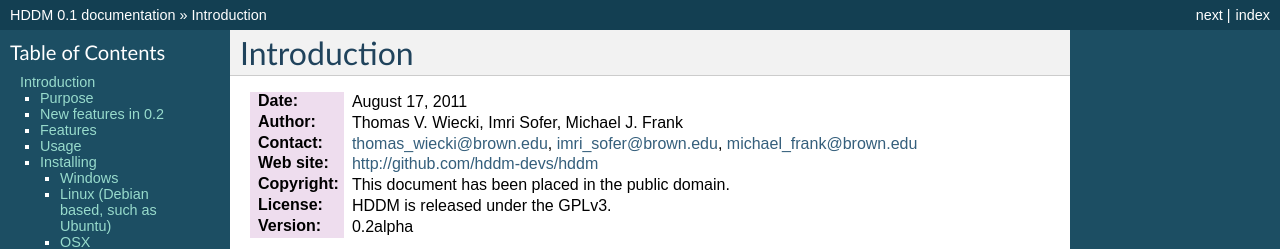
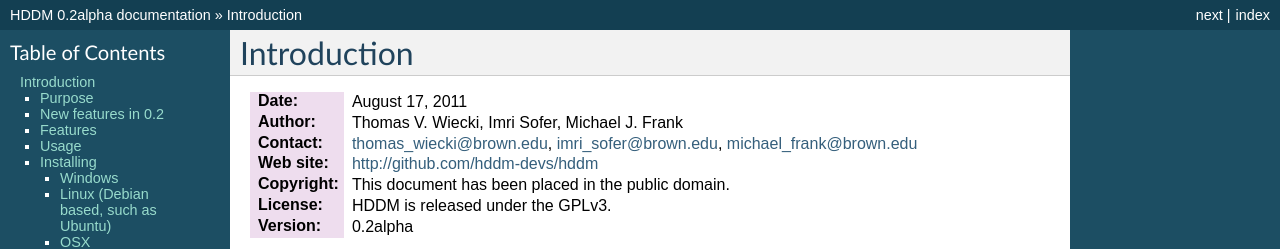
Before and after one commit to hddm-devs/hddm, a Sphinx documentation site: the page built from docs/index.rst, in a window 1280 px wide and 900 px high. Shown: the top 249 px of the window. Built offline with Sphinx 7.4.7, drawn with Linux system fonts in a browser that asks for light colours; formulas are drawn with MathJax 3; some of the changed text lies outside the part shown.

Commit message:
Bumped version to 0.2alpha.

```diff
--- a/docs/conf.py
+++ b/docs/conf.py
@@ -45,9 +45,9 @@
 # built documents.
 #
 # The short X.Y version.
-version = '0.1'
+version = '0.2'
 # The full version, including alpha/beta/rc tags.
-release = '0.1'
+release = '0.2alpha'
 
 # The language for content autogenerated by Sphinx. Refer to documentation
 # for a list of supported languages.
--- a/setup.py
+++ b/setup.py
@@ -11,7 +11,7 @@
 
 setup(
     name="HDDM",
-    version="0.1.1",
+    version="0.2alpha",
     author="Thomas V. Wiecki, Imri Sofer, Michael J. Frank",
     author_email="thomas_wiecki@brown.edu",
     url="http://github.com/hddm-devs/hddm",
--- a/setup_cython.py
+++ b/setup_cython.py
@@ -12,7 +12,7 @@
 
 setup(
     name="HDDM",
-    version="0.1",
+    version="0.2alpha",
     author="Thomas V. Wiecki, Imri Sofer, Michael J. Frank",
     author_email="thomas_wiecki@brown.edu",
     url="http://github.com/hddm-devs/hddm",
```
